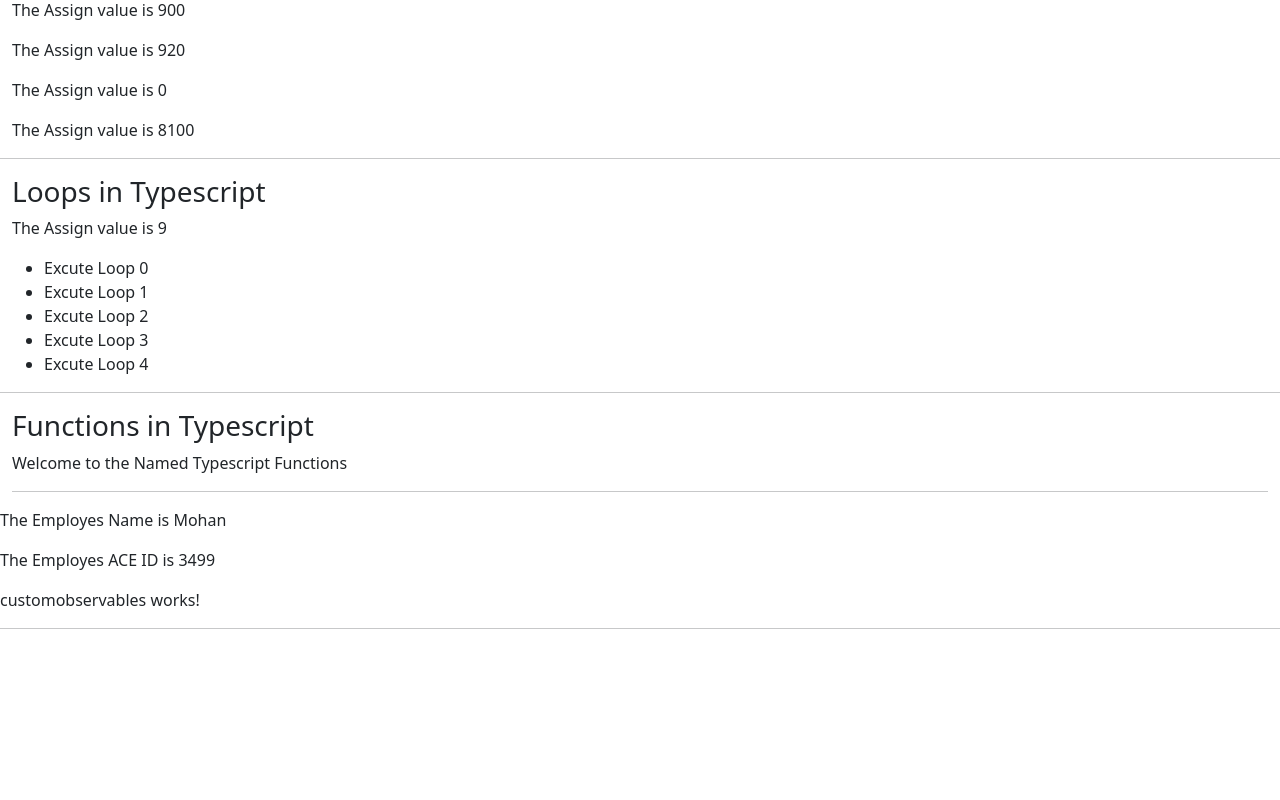
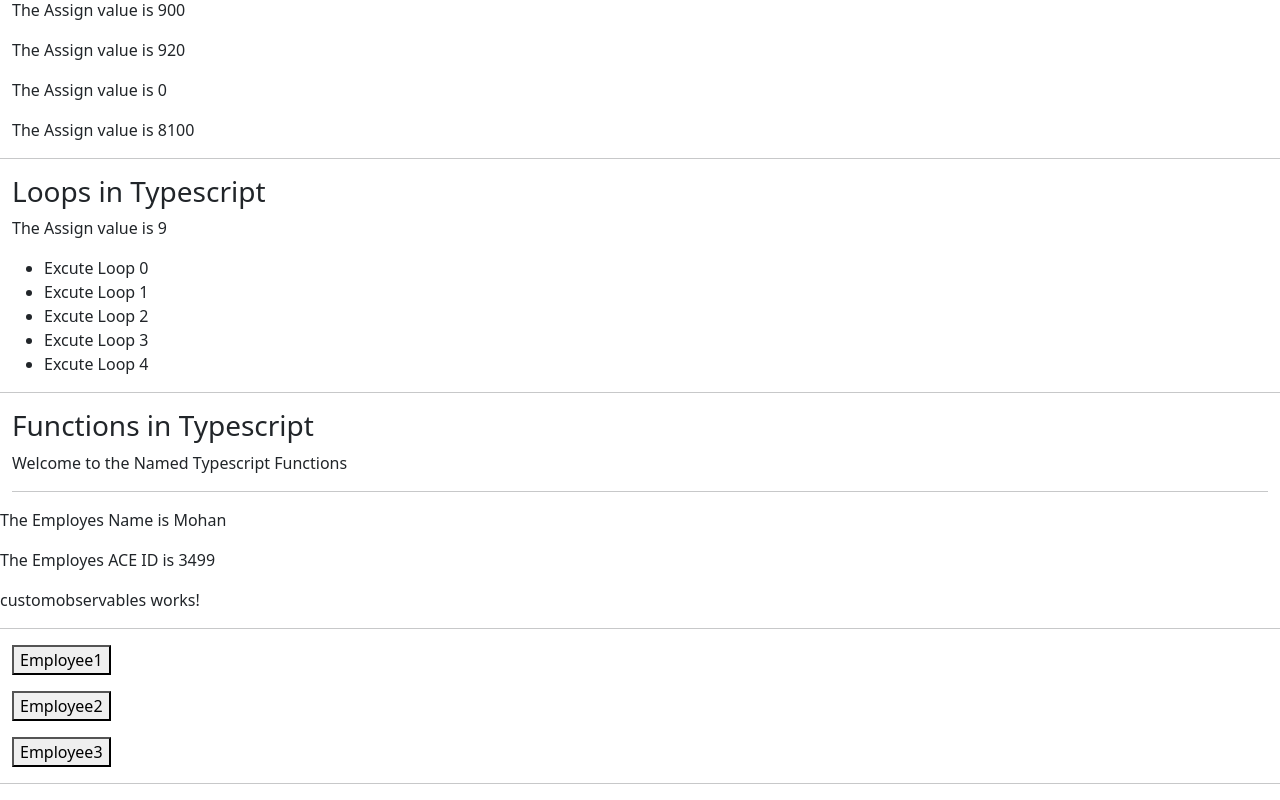
Before and after one commit to mohankumar6789/Ang-Typescript, an Angular app: page / in a window 1280 px wide. Shown: the part 780-1580 px from the top of the page. Before the commit the page ends 1425 px from the top, so only its background shows below. Built offline with nearby package versions, Linux system fonts and the light colour scheme.

Commit message:
Dependency Injection 18

```diff
--- a/src/app/app.component.html
+++ b/src/app/app.component.html
@@ -89,3 +89,5 @@
 <app-typescript></app-typescript>
 <app-customobservables></app-customobservables>
 <hr>
+<app-emp-info></app-emp-info>
+<hr>
--- a/src/app/emp-info/emp-info.component.html
+++ b/src/app/emp-info/emp-info.component.html
@@ -1 +1,20 @@
-<p>emp-info works!</p>
+<div class="container-fluid">
+    <div class="row">
+        <div class="col">
+            <button type="button" name="button" (click)='getInfoFromServiceClass1()'>Employee1</button>
+            <ul class="list-group">
+                <li *ngFor = 'let info of infoReceived1' class="list-group-item">{{info}}</li>
+            </ul>
+            <pre></pre>
+            <button type="button" name="button" (click)='getInfoFromServiceClass2()'>Employee2</button>
+            <ul class="list-group">
+                <li *ngFor = 'let info of infoReceived2' class="list-group-item">{{info}}</li>
+            </ul>
+            <pre></pre>
+            <button type="button" name="button" (click)="getInfoFromServiceClass3()">Employee3</button>
+            <ul class="list-group">
+                <li *ngFor = 'let info of infoReceived3' class="list-group-item">{{info}}</li>
+            </ul>
+        </div>
+    </div>
+</div>
--- a/src/app/emp-info/emp-info.component.ts
+++ b/src/app/emp-info/emp-info.component.ts
@@ -1,10 +1,31 @@
-import { Component } from '@angular/core';
+import { Component, OnInit } from '@angular/core';
+import { RecordsService } from '../records.service';
 
 @Component({
   selector: 'app-emp-info',
   templateUrl: './emp-info.component.html',
-  styleUrls: ['./emp-info.component.scss']
+  styleUrls: ['./emp-info.component.scss'],
+  providers: [RecordsService]
 })
-export class EmpInfoComponent {
 
+export class EmpInfoComponent implements OnInit {
+  infoReceived1: string[]=[];
+  infoReceived2: string[]=[];
+  infoReceived3: string[]=[];
+
+  getInfoFromServiceClass2(){
+    this.infoReceived2 = this.rservice.getinfo2();
+  }
+
+  getInfoFromServiceClass1(){
+    this.infoReceived1 = this.rservice.getinfo1();
+  }
+
+  getInfoFromServiceClass3(){
+    this.infoReceived3 = this.rservice.getinfo3();
+  }
+
+  constructor(private rservice: RecordsService){}
+
+  ngOnInit(): void {}
 }
--- a/src/app/records.service.ts
+++ b/src/app/records.service.ts
@@ -5,8 +5,18 @@ import { Injectable } from '@angular/core';
 })
 
 export class RecordsService {
-  info1: any[] = ['Mohankumar', '3499', 'mohan@aspire.net'];
-  info2: any[] = ['Rameshkumar', '1234', 'ramesh@aspire.net'];
-  info3: any[] = ['Sathish', '5678', 'sathish@aspire.net'];
-  constructor() { }
+  info1: string[] = ['Mohankumar', 'ACE 3499', 'mohankumar.sakthivel@aspiresys.com']
+  info2: string[] = ['karthik', 'ACE1234', 'karthik.prabhakaran@aspiresys.com']
+  info3: string[] = ['Sureshkumar', 'ACE5678', 'sureshkumar.Thangaraj@aspiresys.com']
+
+  getinfo1(): string[]{
+    return this.info1
+  }
+  getinfo2(): string[]{
+    return this.info2
+  }
+  getinfo3(): string[]{
+    return this.info3
+  }
+  constructor() {}
 }
```
